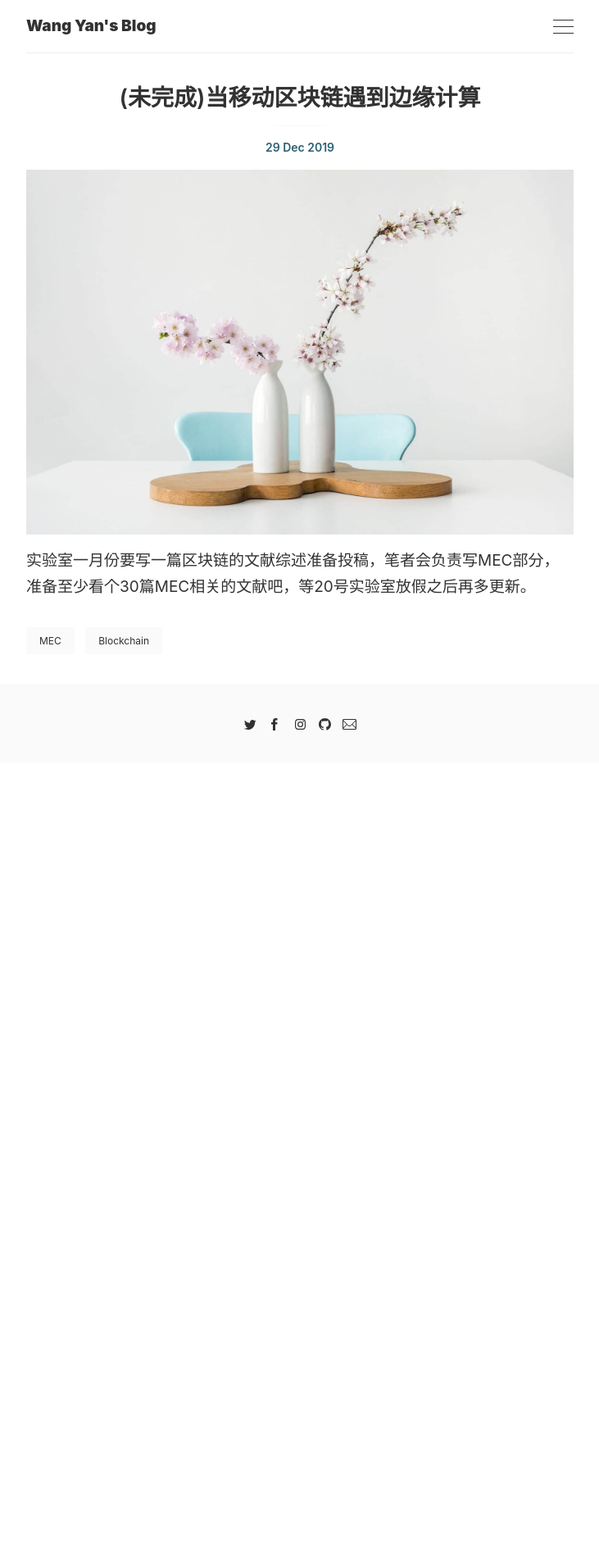
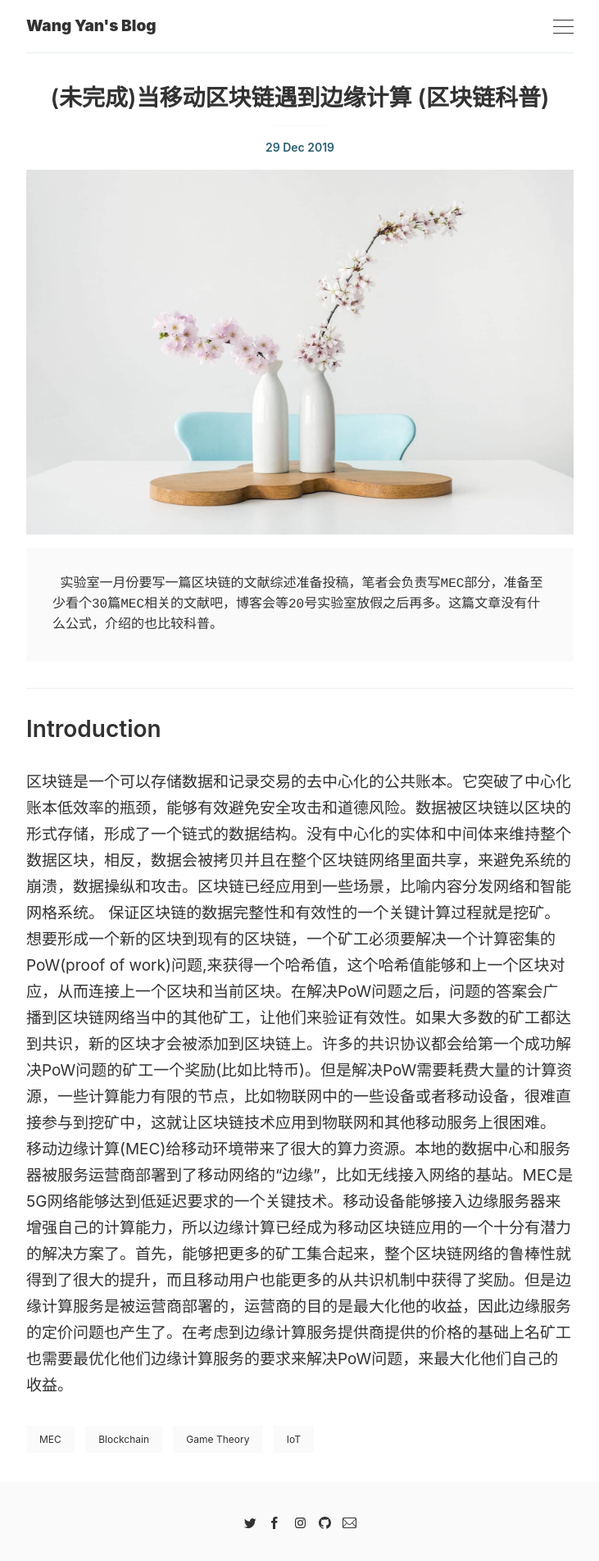
Before and after one commit to Wy-wangyan/Wy-wangyan.github.io, a Jekyll site: the page built from _posts/2019-12-29-BC-M-EC.markdown, in a window 1280 px wide. Shown: the whole page at 82% size, without its empty margins (274-1005 px from the left). Built offline with Jekyll 4.4.1, drawn with Linux system fonts in a browser that asks for light colours; before the commit the page ends 930 px from its top, so only the background shows below that.

Commit message:
Update 2019-12-29-BC-M-EC.markdown

```diff
--- a/_posts/2019-12-29-BC-M-EC.markdown
+++ b/_posts/2019-12-29-BC-M-EC.markdown
@@ -1,9 +1,16 @@
 ---
 layout: post
-title: (未完成)当移动区块链遇到边缘计算
-tags: [MEC,Blockchain]
+title: (未完成)当移动区块链遇到边缘计算 (区块链科普)
+tags: [MEC,Blockchain,Game Theory,IoT]
 image: '/images/posts/7.jpg'
 ---
 
 
- 实验室一月份要写一篇区块链的文献综述准备投稿，笔者会负责写MEC部分，准备至少看个30篇MEC相关的文献吧，等20号实验室放假之后再多更新。
+     实验室一月份要写一篇区块链的文献综述准备投稿，笔者会负责写MEC部分，准备至少看个30篇MEC相关的文献吧，博客会等20号实验室放假之后再多。这篇文章没有什么公式，介绍的也比较科普。
+
+
+ <hr>
+## Introduction
+  区块链是一个可以存储数据和记录交易的去中心化的公共账本。它突破了中心化账本低效率的瓶颈，能够有效避免安全攻击和道德风险。数据被区块链以区块的形式存储，形成了一个链式的数据结构。没有中心化的实体和中间体来维持整个数据区块，相反，数据会被拷贝并且在整个区块链网络里面共享，来避免系统的崩溃，数据操纵和攻击。区块链已经应用到一些场景，比喻内容分发网络和智能网格系统。
+   保证区块链的数据完整性和有效性的一个关键计算过程就是挖矿。想要形成一个新的区块到现有的区块链，一个矿工必须要解决一个计算密集的PoW(proof of work)问题,来获得一个哈希值，这个哈希值能够和上一个区块对应，从而连接上一个区块和当前区块。在解决PoW问题之后，问题的答案会广播到区块链网络当中的其他矿工，让他们来验证有效性。如果大多数的矿工都达到共识，新的区块才会被添加到区块链上。许多的共识协议都会给第一个成功解决PoW问题的矿工一个奖励(比如比特币)。但是解决PoW需要耗费大量的计算资源，一些计算能力有限的节点，比如物联网中的一些设备或者移动设备，很难直接参与到挖矿中，这就让区块链技术应用到物联网和其他移动服务上很困难。
+    移动边缘计算(MEC)给移动环境带来了很大的算力资源。本地的数据中心和服务器被服务运营商部署到了移动网络的“边缘”，比如无线接入网络的基站。MEC是5G网络能够达到低延迟要求的一个关键技术。移动设备能够接入边缘服务器来增强自己的计算能力，所以边缘计算已经成为移动区块链应用的一个十分有潜力的解决方案了。首先，能够把更多的矿工集合起来，整个区块链网络的鲁棒性就得到了很大的提升，而且移动用户也能更多的从共识机制中获得了奖励。但是边缘计算服务是被运营商部署的，运营商的目的是最大化他的收益，因此边缘服务的定价问题也产生了。在考虑到边缘计算服务提供商提供的价格的基础上名矿工也需要最优化他们边缘计算服务的要求来解决PoW问题，来最大化他们自己的收益。
```
